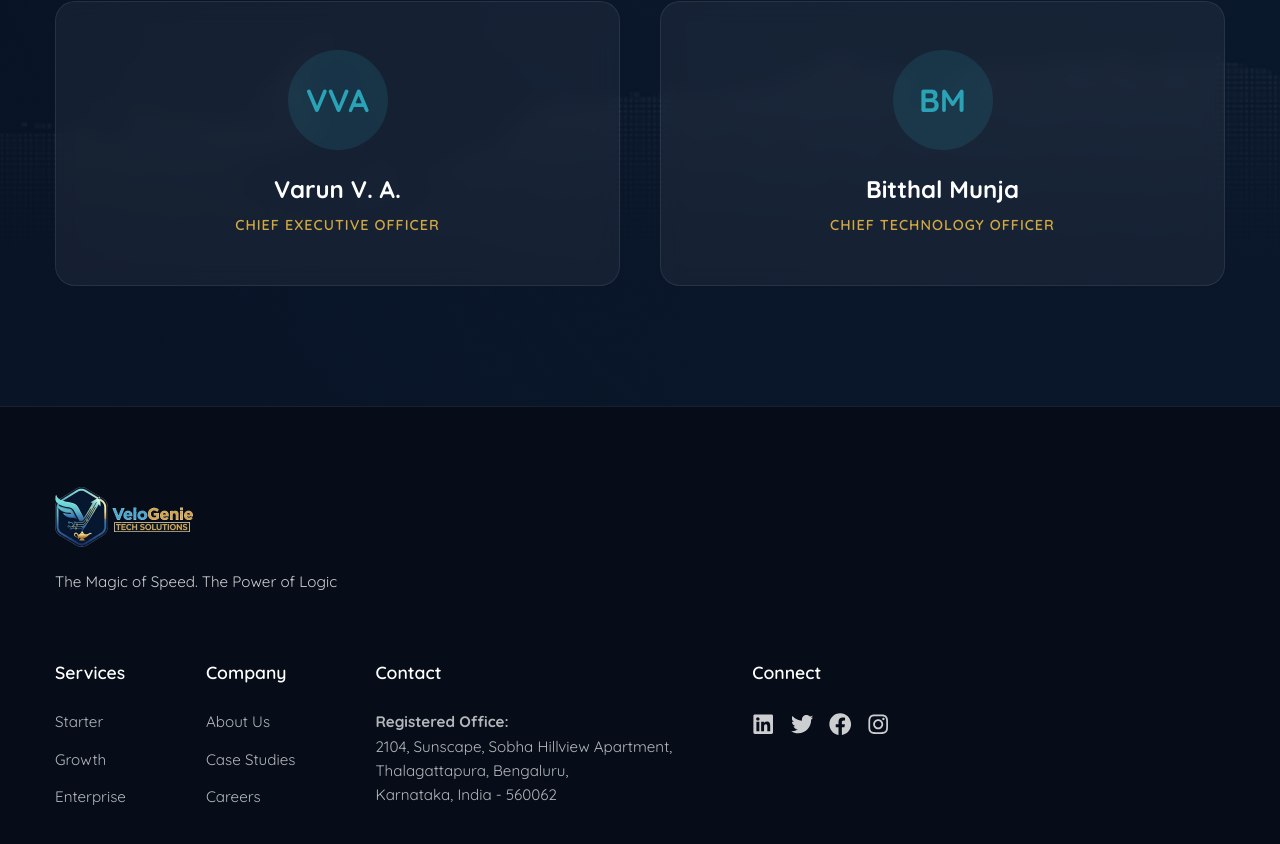
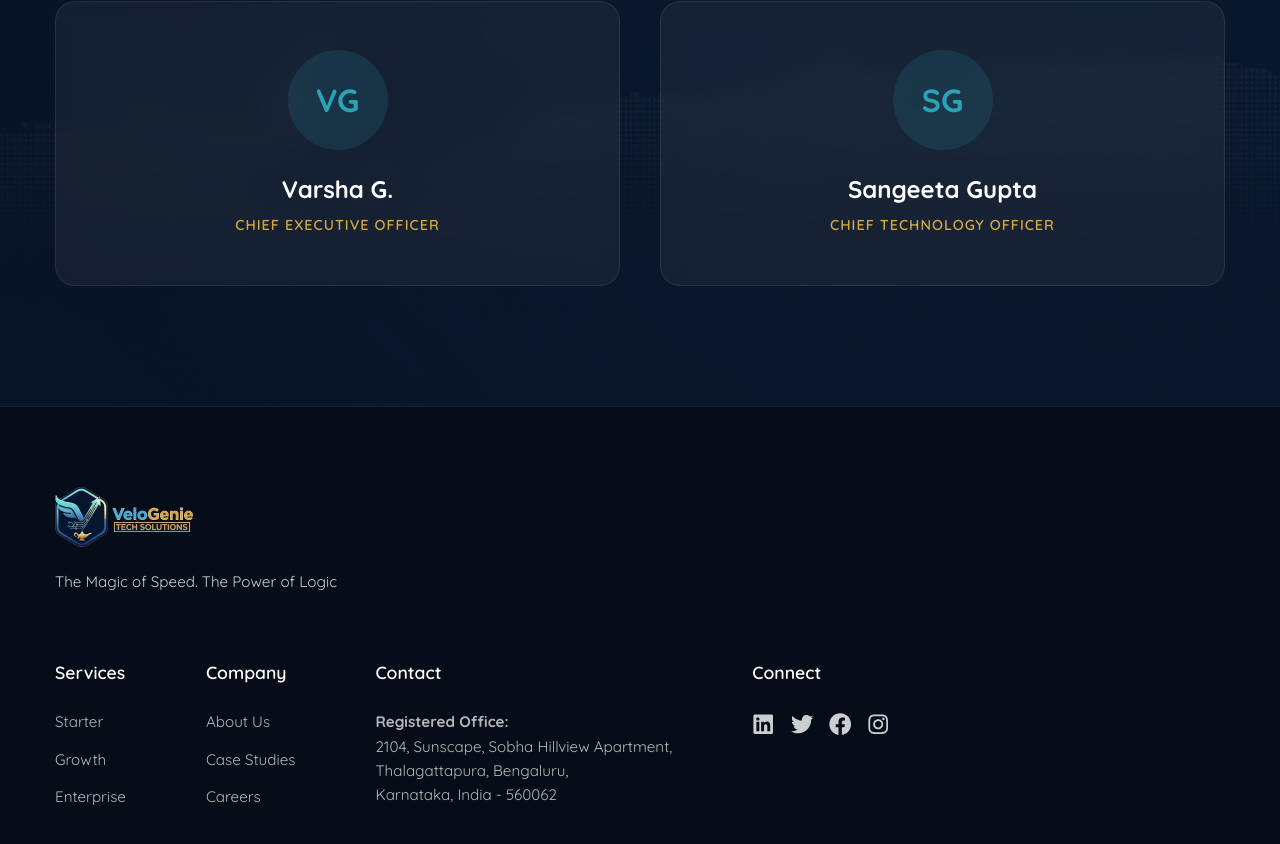
Before and after one commit to jayesh-2210/VeloGenie, a React (Vite) app: page /about in a window 1280 px wide. Shown: the part 1271-2115 px from the top of the page. Built offline with nearby package versions, Linux system fonts and the light colour scheme.

Commit message:
changes done

```diff
--- a/src/sections/AboutUs.jsx
+++ b/src/sections/AboutUs.jsx
@@ -62,8 +62,8 @@ const AboutUs = () => {
 
                     <div className={styles.teamGrid}>
                         {[
-                            { name: 'Varun V. A.', role: 'Chief Executive Officer' },
-                            { name: 'Bitthal Munja', role: 'Chief Technology Officer' }
+                            { name: 'Varsha G.', role: 'Chief Executive Officer' },
+                            { name: 'Sangeeta Gupta', role: 'Chief Technology Officer' }
                         ].map((member, index) => (
                             <ScrollReveal
                                 key={index}
```
Also changed, not shown: 1 other file (tests, documents, lock files or other folders).
